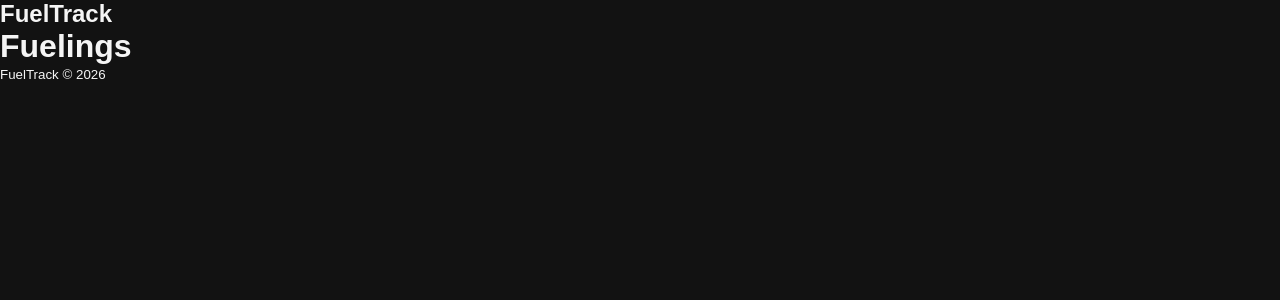
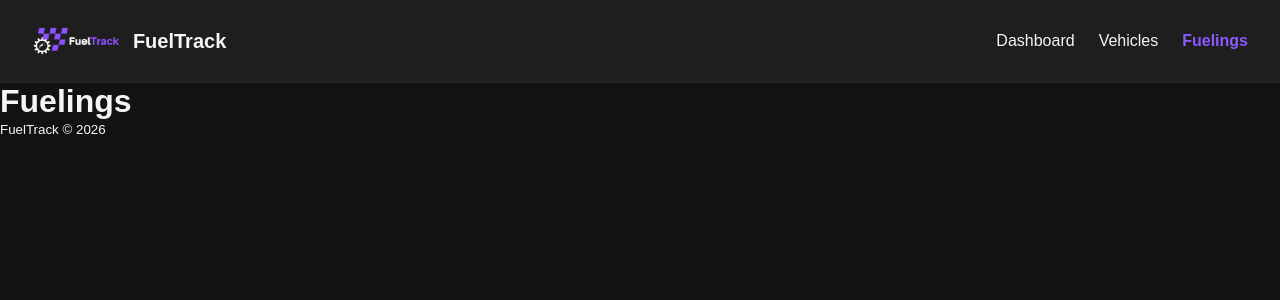
Before and after one commit to eduardocesl/FuelTrack, a React app in the folder frontend/: page /fuelings in a window 1280 px wide. Shown: the top 300 px of the page. Built offline with nearby package versions, Linux system fonts and the light colour scheme; the HTML template or start-up script is replaced by a standard one.

Commit message:
Created FuelTrack navigation header

```diff
--- a/frontend/src/components/Layout/Header/Header.css
+++ b/frontend/src/components/Layout/Header/Header.css
@@ -0,0 +1,46 @@
+header {
+  display: flex;
+  justify-content: space-between;
+  align-items: center;
+
+  padding: 1rem 2rem;
+
+  background-color: var(--surface);
+
+  border-bottom: 1px solid var(--border);
+}
+
+nav {
+  display: flex;
+  gap: 1.5rem;
+}
+
+nav a {
+  color: var(--text);
+  text-decoration: none;
+}
+
+nav a:hover {
+  color: var(--primary);
+}
+
+nav a.active {
+  color: var(--primary);
+
+  font-weight: 600;
+}
+
+.brand {
+  display: flex;
+  align-items: center;
+  gap: 0.75rem;
+}
+
+.brand img {
+
+  height: 50px;
+}
+
+.brand h2 {
+  font-size: 1.25rem;
+}
--- a/frontend/src/components/Layout/Header/Header.jsx
+++ b/frontend/src/components/Layout/Header/Header.jsx
@@ -1,9 +1,48 @@
 import "./Header.css";
+import { NavLink } from "react-router-dom";
+import logo from "../../../assets/logo.png";
 
 function Header() {
   return (
     <header>
-      <h2>FuelTrack</h2>
+      <div className="brand">
+        <img
+          src={logo}
+          alt="FuelTrack logo"
+        />
+
+        <h2>FuelTrack</h2>
+      </div>
+
+      <nav>
+        <NavLink
+          to="/"
+          end
+          className={({ isActive }) =>
+            isActive ? "active" : ""
+          }
+        >
+          Dashboard
+        </NavLink>
+
+        <NavLink
+          to="/vehicles"
+          className={({ isActive }) =>
+            isActive ? "active" : ""
+          }
+        >
+          Vehicles
+        </NavLink>
+
+        <NavLink
+          to="/fuelings"
+          className={({ isActive }) =>
+            isActive ? "active" : ""
+          }
+        >
+          Fuelings
+        </NavLink>
+      </nav>
     </header>
   );
 }
```
Also changed, not shown: frontend/src/assets/logo.png (added), frontend/src/assets/logo.svg (added).
